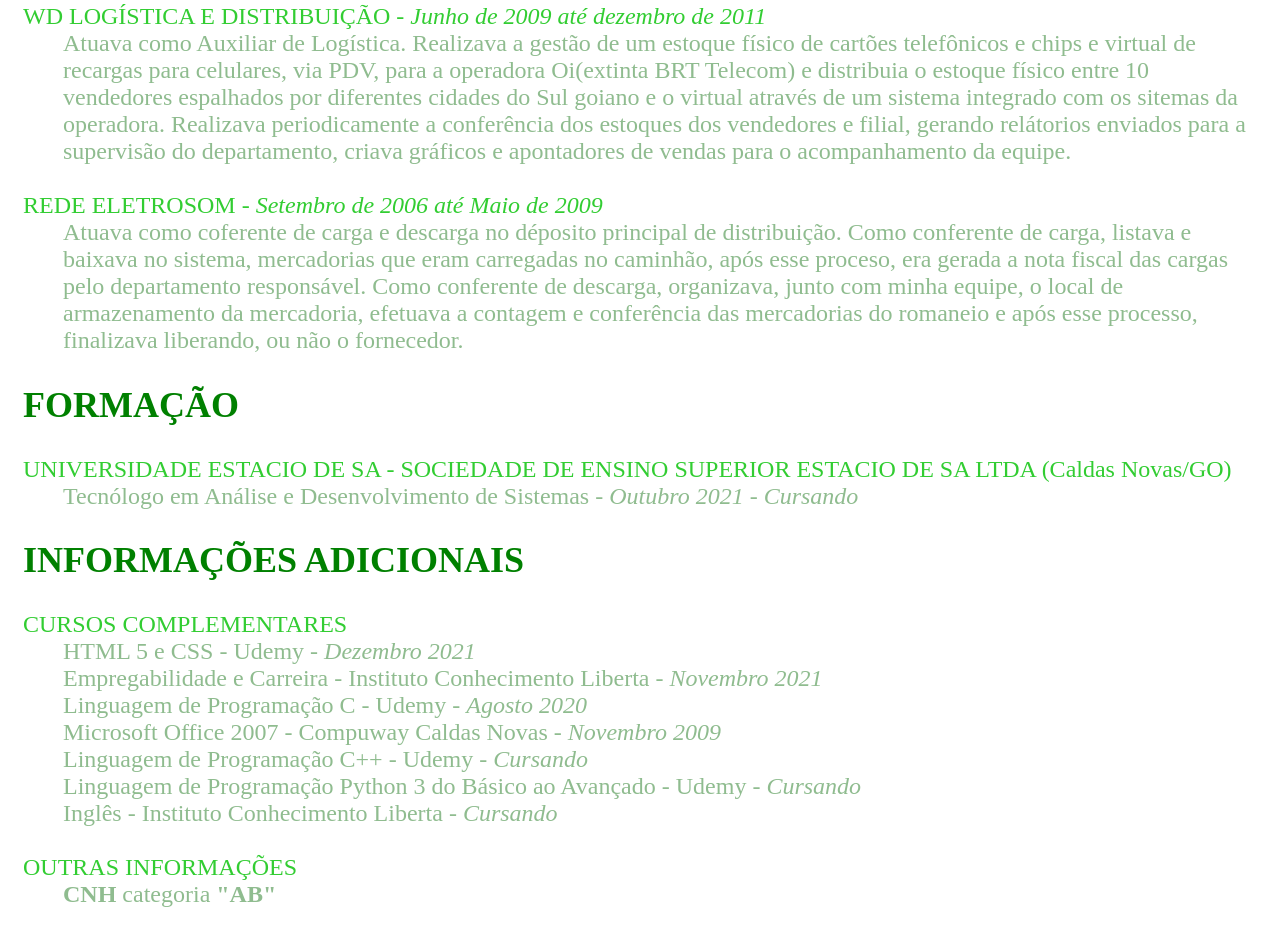
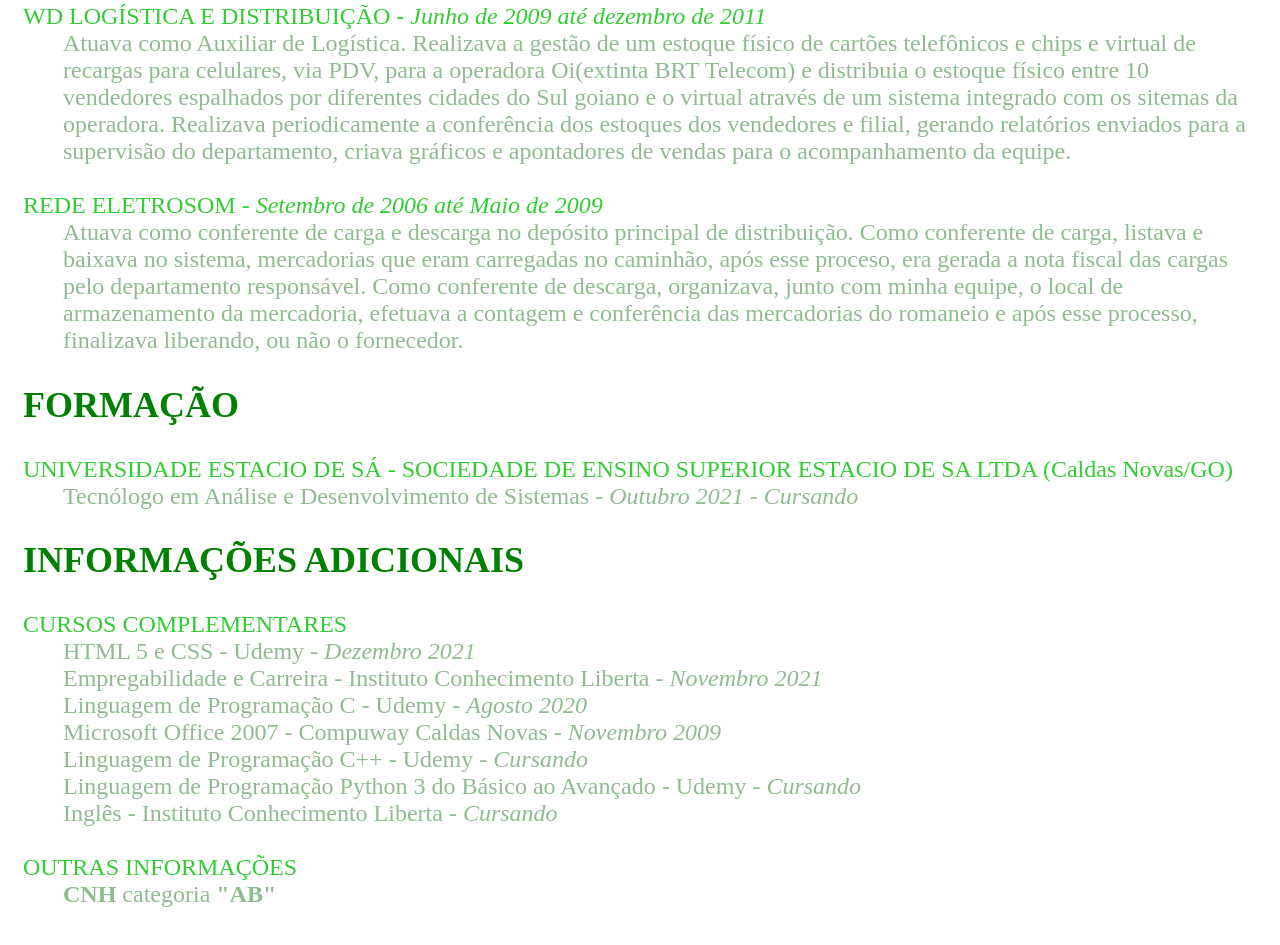
Before and after one commit to Fat83dotcom/landing_curriculo, a plain HTML site: page index.html in a window 1280 px wide. Shown: the part 686-1631 px from the top of the page. Drawn offline with Linux system fonts and the light colour scheme.

Commit message:
correçaoDeTexto

```diff
--- a/index.html
+++ b/index.html
@@ -46,11 +46,11 @@
                         distribuia o estoque físico entre 10 vendedores espalhados por
                         diferentes cidades do Sul goiano e o virtual através de um sistema
                         integrado com os sitemas da operadora. Realizava periodicamente a
-                        conferência dos estoques dos vendedores e filial, gerando relátorios
+                        conferência dos estoques dos vendedores e filial, gerando relatórios
                         enviados para a supervisão do departamento, criava gráficos e apontadores
                         de vendas para o acompanhamento da equipe.  </dd><br>
                 <dt>REDE ELETROSOM - <i>Setembro de 2006 até Maio de 2009</i></dt>
-                    <dd>Atuava como coferente de carga e descarga no déposito principal de
+                    <dd>Atuava como conferente de carga e descarga no depósito principal de
                         distribuição. Como conferente de carga, listava e baixava no sistema,
                         mercadorias que eram carregadas no caminhão, após esse proceso, era
                         gerada a nota fiscal das cargas pelo departamento responsável.
@@ -61,7 +61,7 @@
             </dl>
             <h2>FORMAÇÃO</h2>
                 <dl>
-                    <dt>UNIVERSIDADE ESTACIO DE SA - SOCIEDADE DE ENSINO SUPERIOR ESTACIO DE SA LTDA (Caldas Novas/GO)</dt>
+                    <dt>UNIVERSIDADE ESTACIO DE SÁ - SOCIEDADE DE ENSINO SUPERIOR ESTACIO DE SA LTDA (Caldas Novas/GO)</dt>
                     <dd>Tecnólogo em Análise e Desenvolvimento de Sistemas - <i>Outubro 2021 - Cursando</i></dd>
                 </dl>
             <h2>INFORMAÇÕES ADICIONAIS</h2>
```
